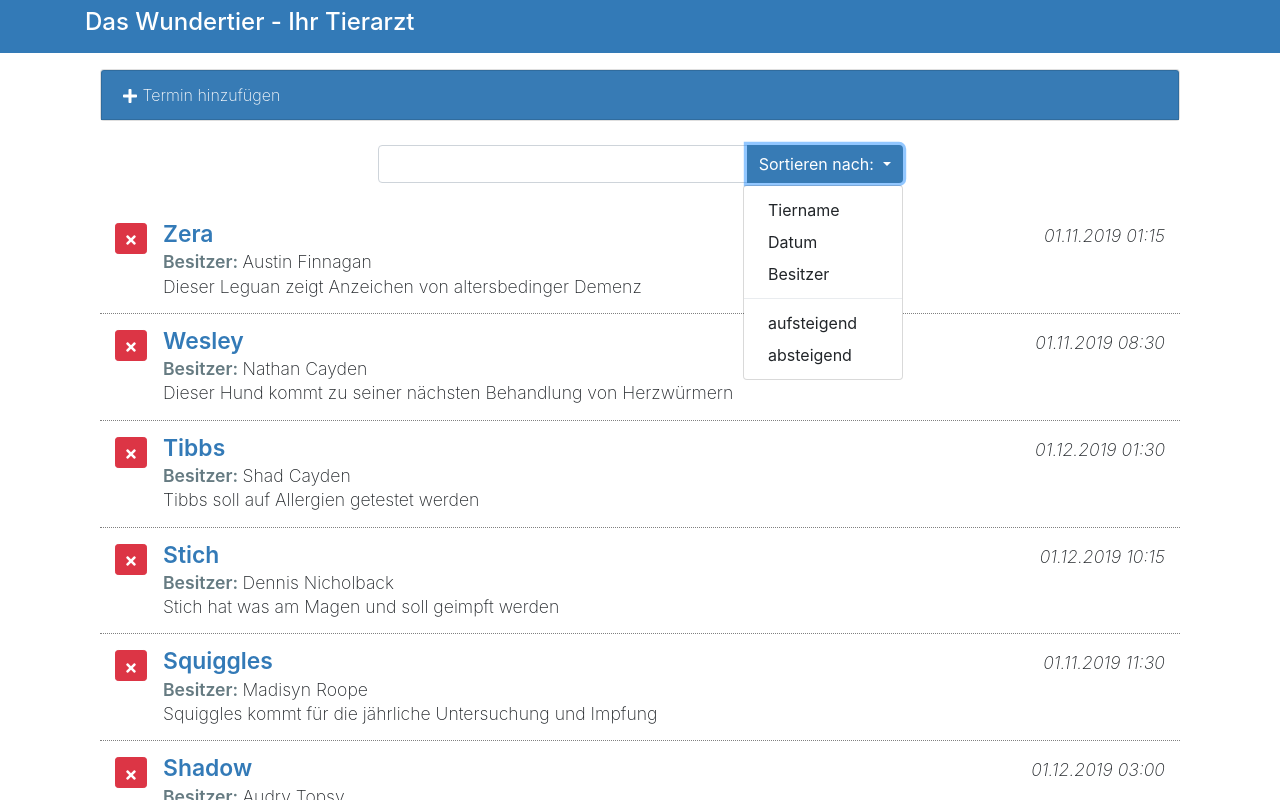
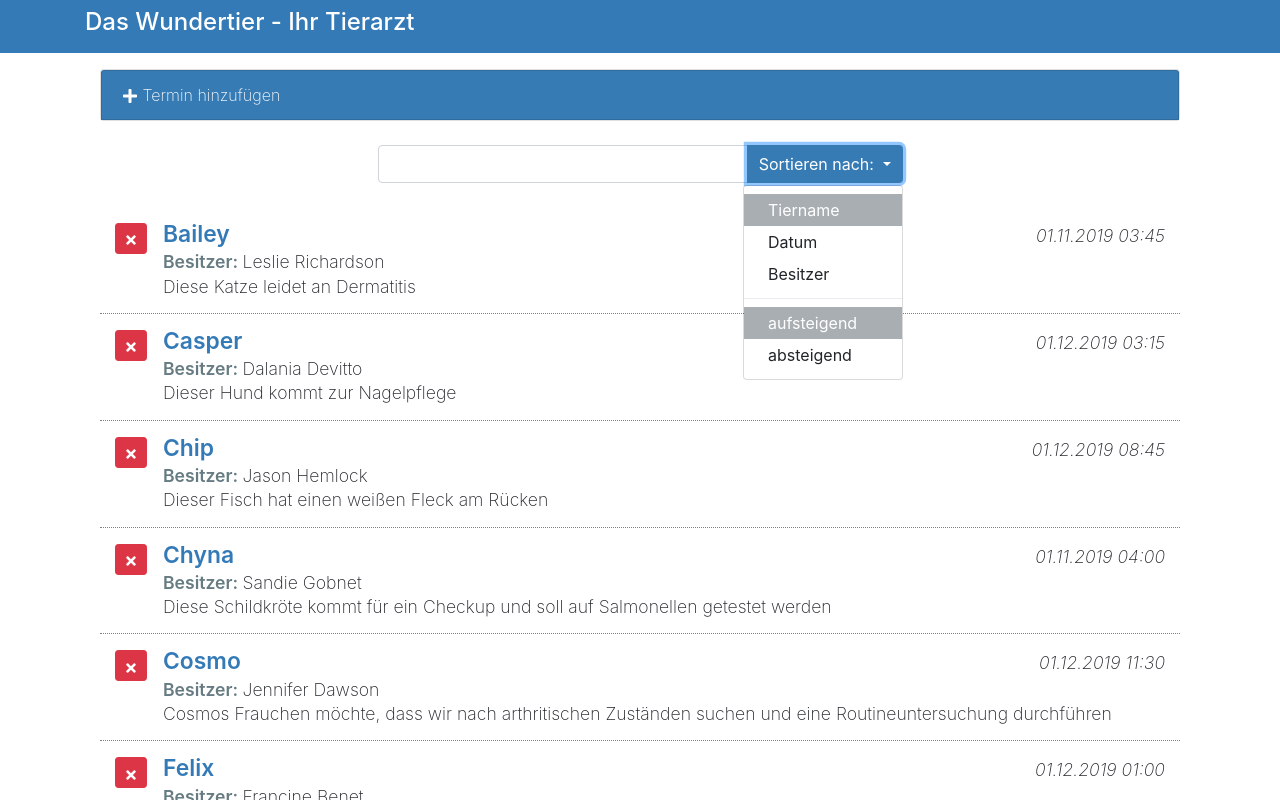
Before and after one commit to fmau/reactinterface, a React (Create React App) app: page / in a window 1280 px wide. Both pictures are taken after a click on the button "Sortieren nach:". Shown: the top 800 px of the page. Built offline with nearby package versions, Linux system fonts and the light colour scheme.

Commit message:
Add files via upload

```diff
--- a/src/components/App.js
+++ b/src/components/App.js
@@ -13,7 +13,7 @@
       myAppointments: [],
       formDisplay: false,
       orderBy: 'petName',
-      orderDir: 'desc',
+      orderDir: 'asc',
       lastIndex: 0
     };
     this.deleteAppointment = this.deleteAppointment.bind(this);
@@ -94,7 +94,10 @@
                   toggleForm = {this.toggleForm}
                   addAppointment = {this.addAppointment}
                 />
-                <SearchAppointments />
+                <SearchAppointments
+                   orderBy={this.state.orderBy}
+                   orderDir={this.state.orderDir}
+                />
                 <ListAppointments
                   appointments={filteredApts}
                   deleteAppointment={this.deleteAppointment}
--- a/src/components/SearchAppointments.js
+++ b/src/components/SearchAppointments.js
@@ -24,20 +24,50 @@
               </button>
 
               <div className="sort-menu dropdown-menu dropdown-menu-right">
-                <button className="sort-by dropdown-item" href="#">
+                <button
+                  className={
+                    "sort-by dropdown-item " +
+                    (this.props.orderBy === "petName" ? "active" : "")
+                  }
+                  href="#"
+                >
                   Tiername
                 </button>
-                <button className="sort-by dropdown-item" href="#">
+                <button
+                  className={
+                    "sort-by dropdown-item " +
+                    (this.props.orderBy === "aptDate" ? "active" : "")
+                  }
+                  href="#"
+                >
                   Datum
                 </button>
-                <button className="sort-by dropdown-item" href="#">
+                <button
+                  className={
+                    "sort-by dropdown-item " +
+                    (this.props.orderBy === "ownerName" ? "active" : "")
+                  }
+                  href="#"
+                >
                   Besitzer
                 </button>
                 <div role="separator" className="dropdown-divider" />
-                <button className="sort-by dropdown-item" href="#">
+                <button
+                  className={
+                    "sort-by dropdown-item " +
+                    (this.props.orderDir === "asc" ? "active" : "")
+                  }
+                  href="#"
+                >
                   aufsteigend
                 </button>
-                <button className="sort-by dropdown-item" href="#">
+                <button
+                  className={
+                    "sort-by dropdown-item " +
+                    (this.props.orderDir === "desc" ? "active" : "")
+                  }
+                  href="#"
+                >
                   absteigend
                 </button>
               </div>
```
